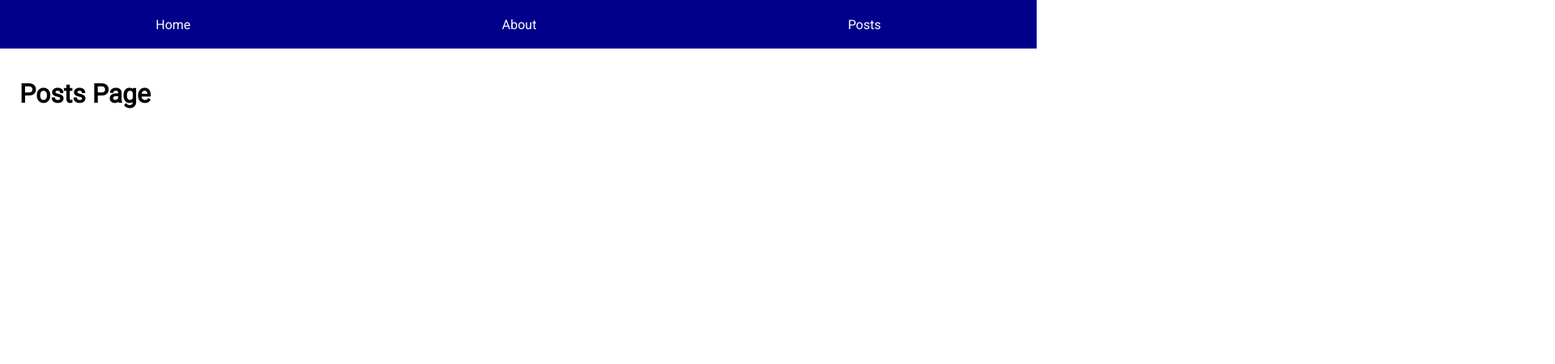
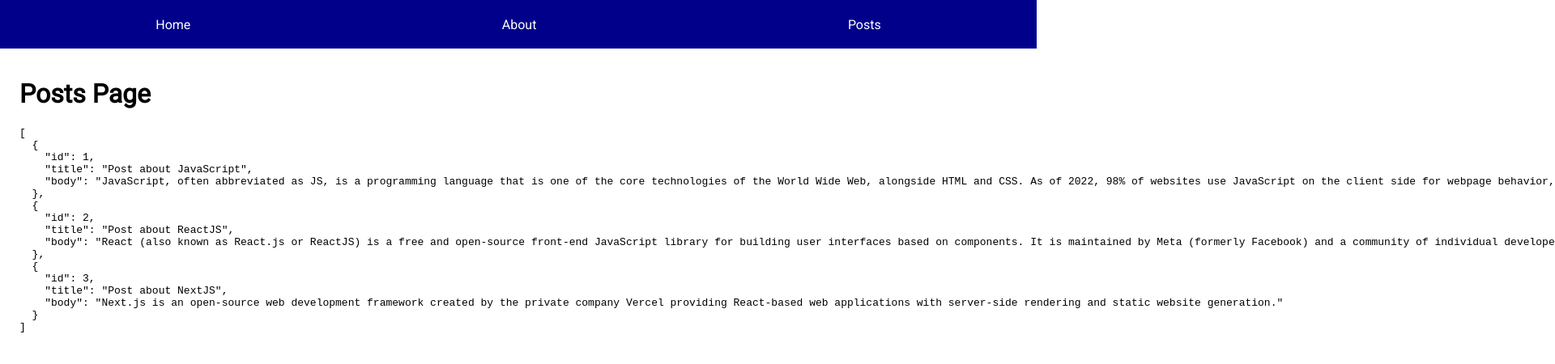
Before and after one commit to Kettengeschwindigkeit/NextJS-quick-course-2020, a Next.js app: page /posts in a window 1280 px wide. Shown: the top 450 px of the page at 81% size, 1920 px wide, since content can reach past the window. Built offline with nearby package versions, Linux system fonts and the light colour scheme; data requests are answered from the project's data file.

Commit message:
Mock server API creating

```diff
--- /dev/null
+++ b/db.json
@@ -0,0 +1,7 @@
+{
+  "posts": [
+    {"id": 1, "title": "Post about JavaScript", "body": "JavaScript, often abbreviated as JS, is a programming language that is one of the core technologies of the World Wide Web, alongside HTML and CSS. As of 2022, 98% of websites use JavaScript on the client side for webpage behavior, often incorporating third-party libraries. All major web browsers have a dedicated JavaScript engine to execute the code on users' devices."},
+    {"id": 2, "title": "Post about ReactJS", "body": "React (also known as React.js or ReactJS) is a free and open-source front-end JavaScript library for building user interfaces based on components. It is maintained by Meta (formerly Facebook) and a community of individual developers and companies."},
+    {"id": 3, "title": "Post about NextJS", "body": "Next.js is an open-source web development framework created by the private company Vercel providing React-based web applications with server-side rendering and static website generation."}
+  ]
+}
--- a/pages/posts.js
+++ b/pages/posts.js
@@ -1,13 +1,27 @@
+import { useState, useEffect  } from 'react'
 import Head from 'next/head'
 import { MainLayout } from '../components/MainLayout'
 
 export default function Posts() {
+    const [posts, setPosts] = useState()
+
+    useEffect(() => {
+        async function load() {
+            const response = await fetch('http://localhost:4200/posts')
+            const json = await response.json()
+            setPosts(json)
+        }
+
+        load()
+    }, [])
+
     return (
         <MainLayout>
             <Head>
                 <title>Posts Page | Next Course</title>
             </Head>
             <h1>Posts Page</h1>
+            <pre>{JSON.stringify(posts, null, 2)}</pre>
         </MainLayout>
     )
 }
```
Also changed, not shown: package.json (+6 -1 lines), 1 other file (tests, documents, lock files or other folders).
